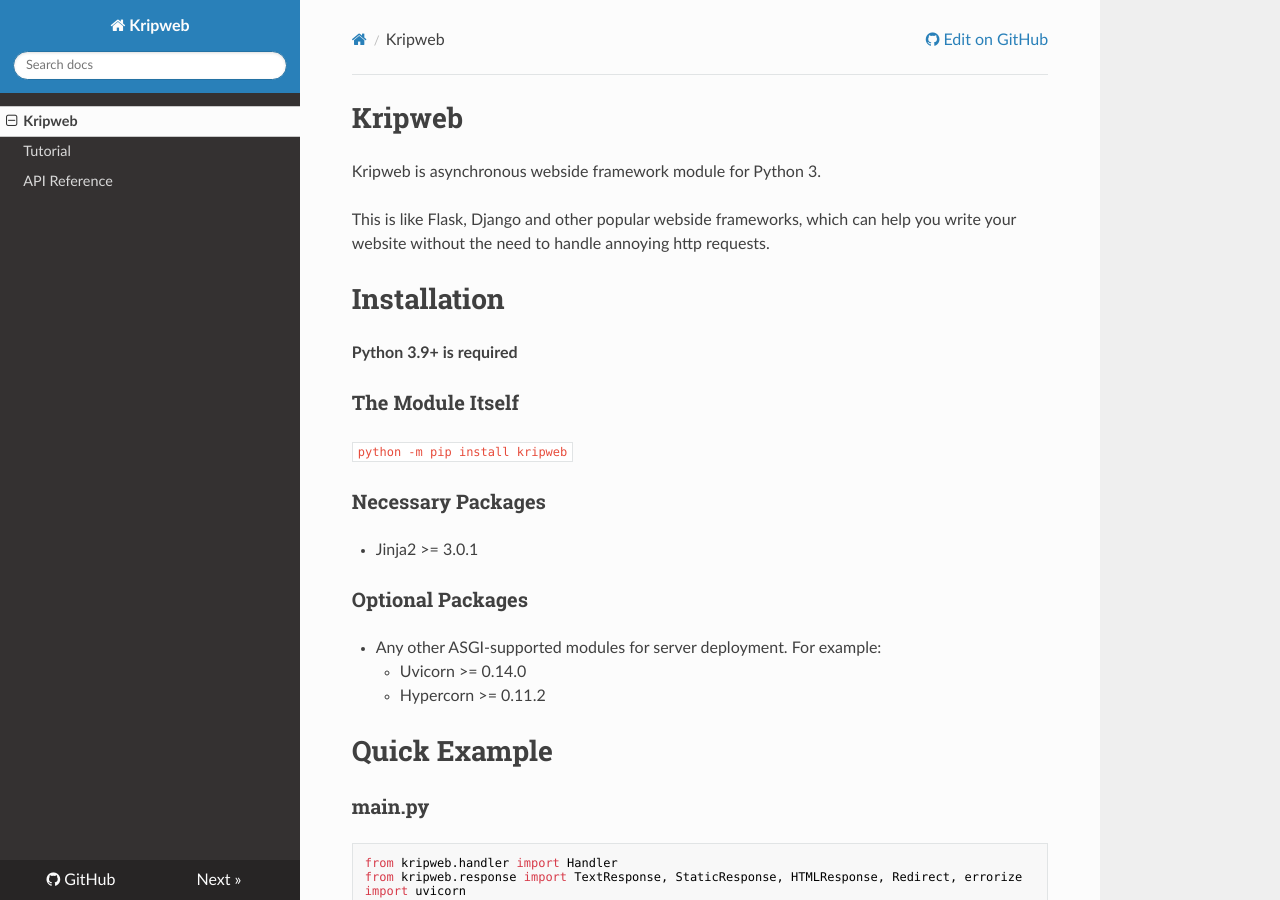
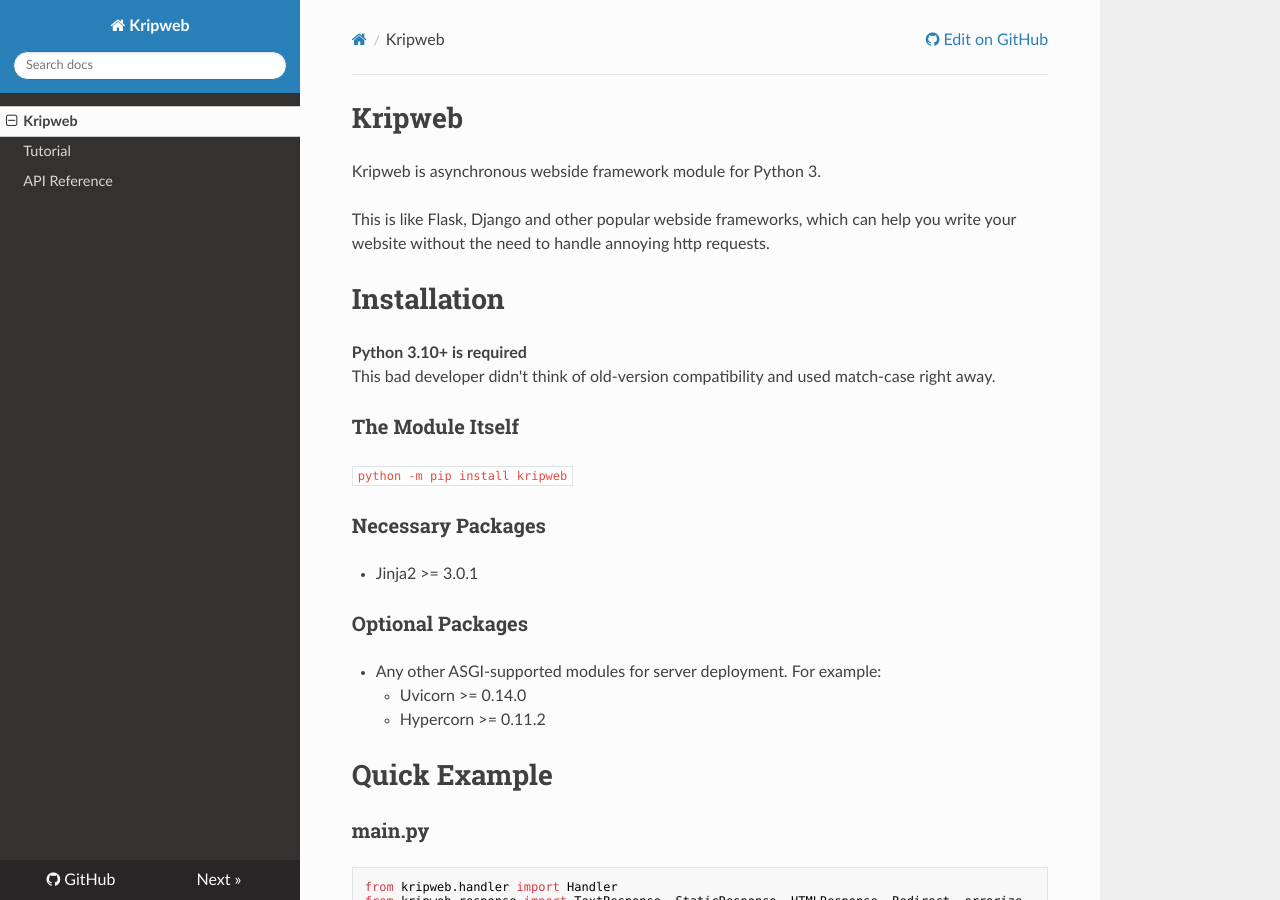
Before and after one commit to vinkami/kripweb, an MkDocs documentation site: the page built from docs/index.md, in a window 1280 px wide and 900 px high. Built offline with MkDocs 1.6.1, drawn with Linux system fonts in a browser that asks for light colours; nearby versions of some CDN libraries.

Commit message:
Make things right

```diff
--- a/docs/index.md
+++ b/docs/index.md
@@ -5,7 +5,8 @@
 
 
 # Installation
-**Python 3.9+ is required**
+**Python 3.10+ is required**
+This bad developer didn't think of old-version compatibility and used match-case right away.
 
 ### The Module Itself
 `python -m pip install kripweb`
```
